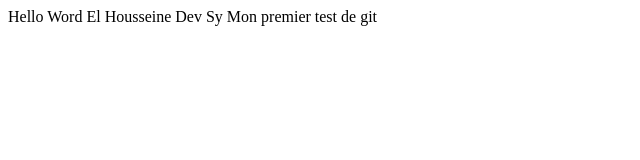
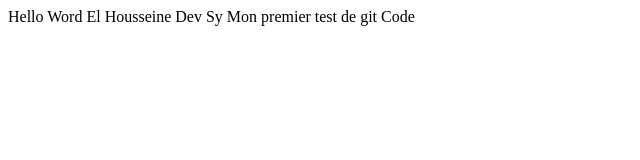
Before and after one commit to Housseinou/TESTGITHUB, a plain HTML site: page index.html in a window 1280 px wide. Shown: the full height of the page, 0-640 px from the left. Drawn offline with Linux system fonts and the light colour scheme.

Commit message:
Update index.html

```diff
--- a/index.html
+++ b/index.html
@@ -7,6 +7,6 @@
 </head>
 <body>
     Hello Word El Housseine Dev Sy
-    Mon premier test de git
+    Mon premier test de git Code
 </body>
 </html>
```
